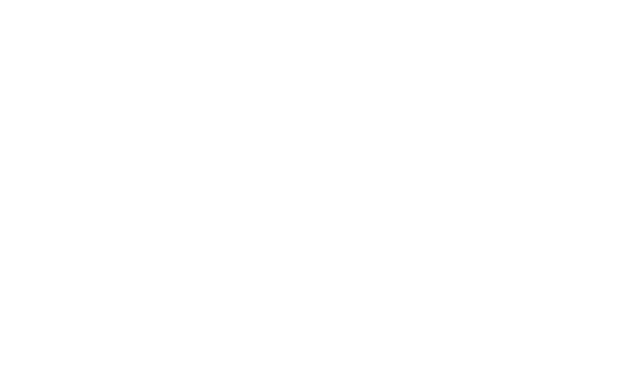
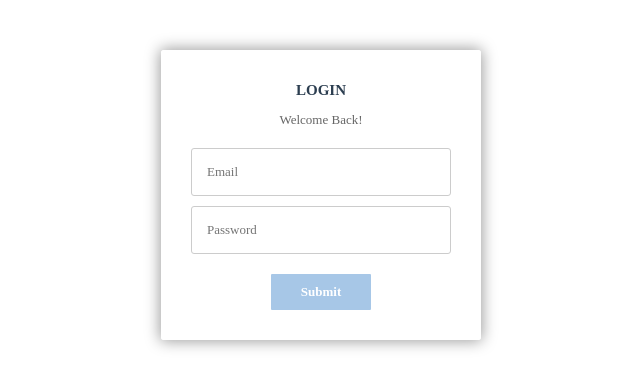
Before and after one commit to temiowolabi/AzurOLD, a PHP site: page /AZUR/ in a window 1280 px wide. Before the commit the part shown is empty. Shown: the top 389 px of the page, without its empty margins (319-959 px from the left). Run offline with PHP 8.4, Linux system fonts and the light colour scheme.

Commit message:
Login Form Completed (Not yet functional)

```diff
--- /dev/null
+++ b/css/_login.scss
@@ -0,0 +1,64 @@
+.loginForm {
+	width: 400px;
+	margin: 50px auto;
+	text-align: center;
+	position: relative;
+}
+
+.loginForm fieldset {
+	background: white;
+	border: 0 none;
+	border-radius: 3px;
+	box-shadow: 0 0 15px 1px rgba(0, 0, 0, 0.4);
+	padding: 20px 30px;
+	box-sizing: border-box;
+	width: 80%;
+	margin: 0 10%;
+
+	/*stacking fieldsets above each other*/
+	position: relative;
+}
+
+/*inputs*/
+.loginForm input, .loginForm textarea {
+	padding: 15px;
+	border: 1px solid #ccc;
+	border-radius: 3px;
+	margin-bottom: 10px;
+	width: 100%;
+	box-sizing: border-box;
+	font-family: montserrat;
+	color: #2C3E50;
+	font-size: 13px;
+}
+
+/*buttons*/
+.loginForm .action-button {
+	width: 100px;
+	background: #A7C7E7;
+	font-weight: bold;
+	color: white;
+	border: 0 none;
+	border-radius: 1px;
+	cursor: pointer;
+	padding: 10px 5px;
+	margin: 10px 5px;
+}
+
+.loginForm .action-button:hover, .loginForm .action-button:focus {
+	box-shadow: 0 0 0 2px white, 0 0 0 3px #A7C7E7;
+}
+
+/*headings*/
+.fs-title {
+	font-size: 15px;
+	text-transform: uppercase;
+	color: #2C3E50;
+	margin-bottom: 10px;
+}
+.fs-subtitle {
+	font-weight: normal;
+	font-size: 13px;
+	color: #666;
+	margin-bottom: 20px;
+}
--- /dev/null
+++ b/css/mystyle.css
@@ -0,0 +1,69 @@
+.loginForm {
+  width: 400px;
+  margin: 50px auto;
+  text-align: center;
+  position: relative;
+}
+
+.loginForm fieldset {
+  background: white;
+  border: 0 none;
+  border-radius: 3px;
+  -webkit-box-shadow: 0 0 15px 1px rgba(0, 0, 0, 0.4);
+          box-shadow: 0 0 15px 1px rgba(0, 0, 0, 0.4);
+  padding: 20px 30px;
+  -webkit-box-sizing: border-box;
+          box-sizing: border-box;
+  width: 80%;
+  margin: 0 10%;
+  /*stacking fieldsets above each other*/
+  position: relative;
+}
+
+/*inputs*/
+.loginForm input, .loginForm textarea {
+  padding: 15px;
+  border: 1px solid #ccc;
+  border-radius: 3px;
+  margin-bottom: 10px;
+  width: 100%;
+  -webkit-box-sizing: border-box;
+          box-sizing: border-box;
+  font-family: montserrat;
+  color: #2C3E50;
+  font-size: 13px;
+}
+
+/*buttons*/
+.loginForm .action-button {
+  width: 100px;
+  background: #A7C7E7;
+  font-weight: bold;
+  color: white;
+  border: 0 none;
+  border-radius: 1px;
+  cursor: pointer;
+  padding: 10px 5px;
+  margin: 10px 5px;
+}
+
+.loginForm .action-button:hover, .loginForm .action-button:focus {
+  -webkit-box-shadow: 0 0 0 2px white, 0 0 0 3px #A7C7E7;
+          box-shadow: 0 0 0 2px white, 0 0 0 3px #A7C7E7;
+}
+
+/*headings*/
+.fs-title {
+  font-size: 15px;
+  text-transform: uppercase;
+  color: #2C3E50;
+  margin-bottom: 10px;
+}
+
+.fs-subtitle {
+  font-weight: normal;
+  font-size: 13px;
+  color: #666;
+  margin-bottom: 20px;
+}
+/*# sourceMappingURL=mystyle.css.map */
--- /dev/null
+++ b/css/mystyle.scss
@@ -0,0 +1,2 @@
+@import "_login";
+@import "_body";
--- a/index.html
+++ b/includes/header.php
@@ -5,6 +5,7 @@
     <meta http-equiv="X-UA-Compatible" content="IE=edge">
     <meta name="viewport" content="width=device-width, initial-scale=1.0">
     <title>Home</title>
+    <link rel="stylesheet" type="text/css" href="css/mystyle.css">
 </head>
 <body>
 
--- /dev/null
+++ b/index.php
@@ -0,0 +1,29 @@
+<!DOCTYPE html>
+<html lang="en">
+
+<head>
+
+
+  <title>Home</title>
+</head>
+<body>
+<?php
+include("path.php");
+include(ROOT_PATH . "/includes/header.php"); ?>
+
+  <!-- login form *start* -->
+<form action="index.php" method="post" class="loginForm" autocomplete="off">
+
+  <!-- fieldsets -->
+  <fieldset>
+    <h2 class="fs-title">Login</h2>
+    <h3 class="fs-subtitle">Welcome Back!</h3>
+    <input type="text" name="email" placeholder="Email" autocomplete="off" />
+    <input type="password" name="pass" placeholder="Password" />
+    <input type="button" name="submit" class="submit action-button" value="Submit" />
+  </fieldset>
+
+</form>
+  <!-- login form *end* -->
+
+</body>
--- /dev/null
+++ b/path.php
@@ -0,0 +1,6 @@
+<?php
+
+define("ROOT_PATH", realpath(dirname(__FILE__)));
+define("ROOT_URL", "http://localhost/AZUR/");
+
+?>
```
Also changed, not shown: css/_body.scss (added), 1 other file.
